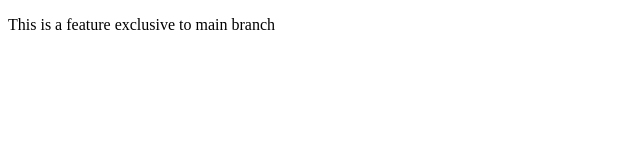
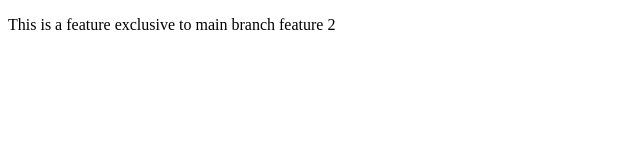
Before and after one commit to AyonMitra06/localrepo, a plain HTML site: page index.html in a window 1280 px wide. Shown: the full height of the page, 0-640 px from the left. Drawn offline with Linux system fonts and the light colour scheme.

Commit message:
added a feature to main

```diff
--- a/index.html
+++ b/index.html
@@ -7,7 +7,7 @@
 </head>
 <body>
     <p>
-    This is a feature exclusive to main branch
+    This is a feature exclusive to main branch feature 2
     </p>
 </body>
 </html>
```
